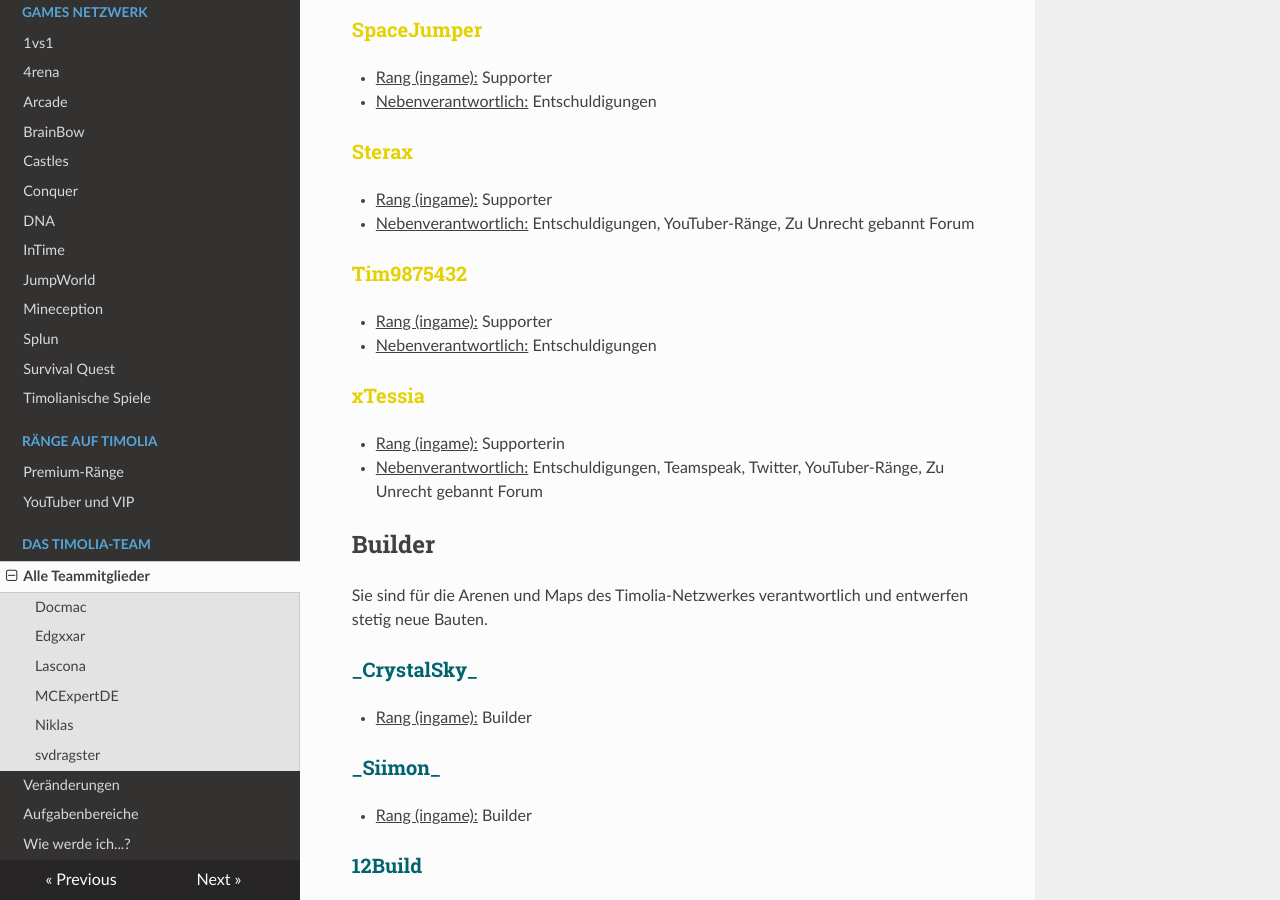
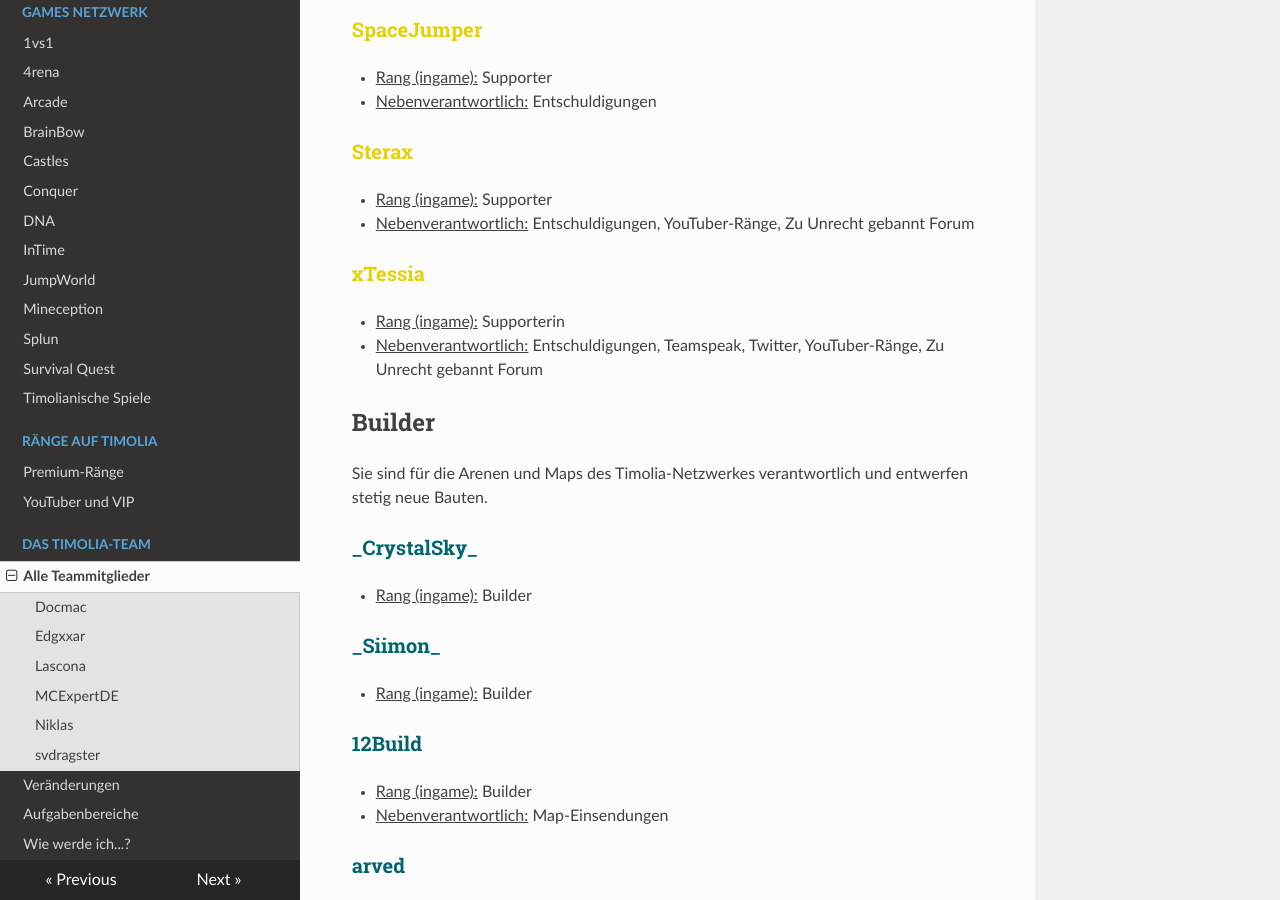
Before and after one commit to TimoliaDE/HowTo, an MkDocs documentation site: the page built from docs/team/members.md, in a window 1280 px wide and 900 px high, scrolled down 5347 px. Built offline with MkDocs 1.6.1, drawn with Linux system fonts in a browser that asks for light colours; nearby versions of some CDN libraries; old or Windows-style settings are respelled for this version of MkDocs; some of the changed text lies outside the part shown.

Commit message:
Update members.md

```diff
--- a/docs/team/members.md
+++ b/docs/team/members.md
@@ -171,10 +171,6 @@ Sie stehen für alle grundlegenden Fragen und Reports zur Verfügung und sind di
 - <u>Rang (ingame):</u> Supporter
 - <u>Nebenverantwortlich:</u> Entschuldigungen, YouTuber-Ränge, Zu Unrecht gebannt Forum
 
-### <strong><span style="color:#E4D100">Tim9875432</span></strong>
-- <u>Rang (ingame):</u> Supporter
-- <u>Nebenverantwortlich:</u> Entschuldigungen
-
 ### <strong><span style="color:#E4D100">xTessia</span></strong>
 - <u>Rang (ingame):</u> Supporterin
 - <u>Nebenverantwortlich:</u> Entschuldigungen, Teamspeak, Twitter, YouTuber-Ränge, Zu Unrecht gebannt Forum
@@ -244,10 +240,6 @@ Sie sind für die Arenen und Maps des Timolia-Netzwerkes verantwortlich und entw
 
 Creator sind für kreative Arbeiten wie Texte, Bilder und Grafiken zuständig und sind kreative Köpfe des Teams.
 
-### <strong><span style="color:#007812">die_maren</span></strong>
-- <u>Rang (ingame):</u> Creator
-- <u>Nebenverantwortlich:</u> Bauteam Twitter
-
 ### <strong><span style="color:#007812">Evageddon</span></strong>
 - <u>Rang (ingame):</u> Creator
 - <u>Hauptverantwortlich:</u> Grafikdesign
```
